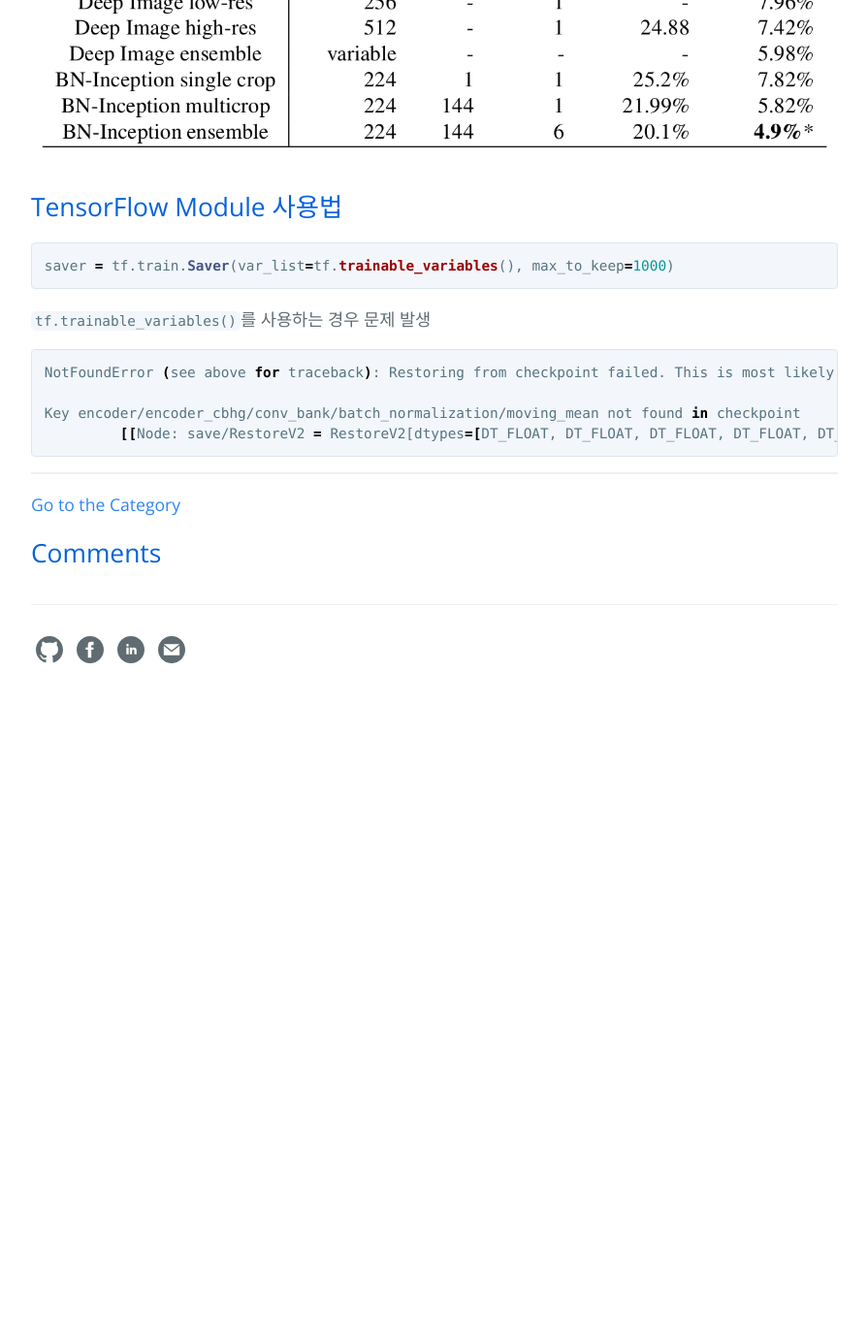
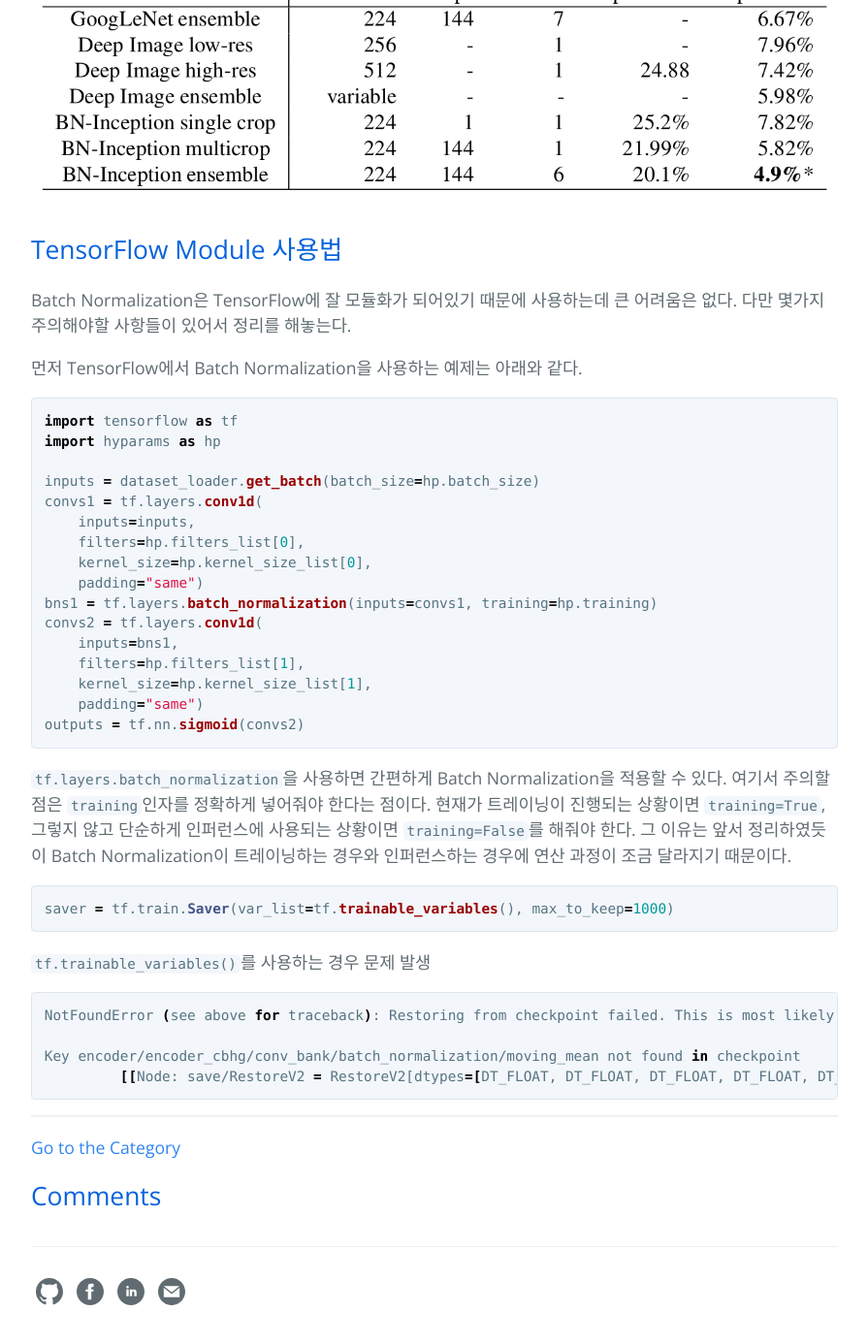
Before and after one commit to hcnoh/hcnoh.github.io, a Jekyll site: the page built from _posts/2018-11-27-batch-normalization.md, in a window 1280 px wide and 1400 px high, scrolled down 10558 px. Shown: the top 1385 px of the window at 97% size, without its empty margins (192-1087 px from the left). Built offline with Jekyll 4.4.1, drawn with Linux system fonts in a browser that asks for light colours; formulas are drawn with MathJax 3; comment, search, counter and statistics services are not loaded; before the commit the page ends 11296 px from its top, so only the background shows below that; some of the changed text lies outside the part shown.

Commit message:
Update 2018-11-27-batch-normalization.md

````diff
--- a/_posts/2018-11-27-batch-normalization.md
+++ b/_posts/2018-11-27-batch-normalization.md
@@ -15,6 +15,8 @@
 
 이번 포스팅은 다음의 논문을 스터디하여 정리하였다:
 - [링크1](https://arxiv.org/abs/1502.03167)
+
+또한 TensorFlow 공식 홈페이지를 참고하여 작성하였다.
 
 ## Stochastic Gradient Descent
 딥러닝을 학습하는 알고리즘으로 가장 일반적으로 많이 쓰이는 방법은 바로 Stochastic Gradient Descent (SGD)이다. SGD를 설명하기 전 Gradient Descent를 먼저 간단하게 설명하면 파라미터 $$\theta$$에 대해서 정의된 특정 Cost $$L(\theta)$$를 최적화하기 위하여 $$L(\theta)$$의 Gradient를 이용하는 방법이다. $$L$$의 Gradient는 파라미터 $$\theta$$ 스페이스 상에서 $$L$$을 최대화하는 방향의 벡터값을 갖게 되므로 여기에 Learning rate $$\alpha$$를 곱해서 현재 파라미터 $$\theta$$에서 빼주면 현재 Cost $$L$$이 감소하는 방향으로 파라미터 $$\theta$$를 업데이트할 수 있게 된다.
@@ -265,6 +267,31 @@
 
 ## TensorFlow Module 사용법
 
+Batch Normalization은 TensorFlow에 잘 모듈화가 되어있기 때문에 사용하는데 큰 어려움은 없다. 다만 몇가지 주의해야할 사항들이 있어서 정리를 해놓는다.
+
+먼저 TensorFlow에서 Batch Normalization을 사용하는 예제는 아래와 같다.
+
+```python
+import tensorflow as tf
+import hyparams as hp
+
+inputs = dataset_loader.get_batch(batch_size=hp.batch_size)
+convs1 = tf.layers.conv1d(
+    inputs=inputs,
+    filters=hp.filters_list[0],
+    kernel_size=hp.kernel_size_list[0],
+    padding="same")
+bns1 = tf.layers.batch_normalization(inputs=convs1, training=hp.training)
+convs2 = tf.layers.conv1d(
+    inputs=bns1,
+    filters=hp.filters_list[1],
+    kernel_size=hp.kernel_size_list[1],
+    padding="same")
+outputs = tf.nn.sigmoid(convs2)
+```
+
+`tf.layers.batch_normalization`을 사용하면 간편하게 Batch Normalization을 적용할 수 있다. 여기서 주의할 점은 `training`인자를 정확하게 넣어줘야 한다는 점이다. 현재가 트레이닝이 진행되는 상황이면 `training=True`, 그렇지 않고 단순하게 인퍼런스에 사용되는 상황이면 `training=False`를 해줘야 한다. 그 이유는 앞서 정리하였듯이 Batch Normalization이 트레이닝하는 경우와 인퍼런스하는 경우에 연산 과정이 조금 달라지기 때문이다.
+
 ```python
 saver = tf.train.Saver(var_list=tf.trainable_variables(), max_to_keep=1000)
 ```
````
